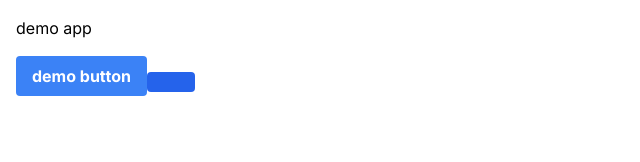
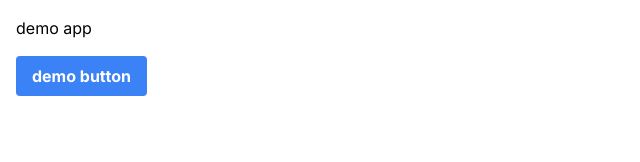
Before and after one commit to kouichi-hoshi/demo-app, a Next.js app: page / in a window 1280 px wide. Shown: the top 162 px of the page, without its empty margins (0-640 px from the left). Built offline with nearby package versions, Linux system fonts and the light colour scheme.

Commit message:
tailwindのlint設定を追加（class名のソートとcssModulesに記載されたclass名をlintから除外する）

```diff
--- a/package.json
+++ b/package.json
@@ -6,7 +6,8 @@
     "dev": "next dev",
     "build": "next build",
     "start": "next start",
-    "lint": "next lint"
+    "lint": "next lint",
+    "fix:lint": "next lint --fix"
   },
   "dependencies": {
     "@eslint/js": "^9.9.1",
@@ -27,6 +28,8 @@
     "eslint": "^8",
     "eslint-config-next": "14.2.7",
     "postcss": "^8",
+    "prettier": "^3.3.3",
+    "prettier-plugin-tailwindcss": "^0.6.6",
     "sass": "^1.77.8",
     "tailwindcss": "^3.4.1",
     "typescript": "^5"
--- a/src/app/page.tsx
+++ b/src/app/page.tsx
@@ -1,11 +1,8 @@
-import Image from 'next/image'
-
 export default function Home() {
   return (
     <main className='p-4'>
       <h1 className='mb-4'>demo app</h1>
       <button className='button'>demo button</button>
-      <button className='bg-blue-600 text-xs font-medium inline-block px-6 py-2.5  leading-tight rounded'></button>
     </main>
   )
 }
```
Also changed, not shown: .eslintrc.json, 1 other file (tests, documents, lock files or other folders).
